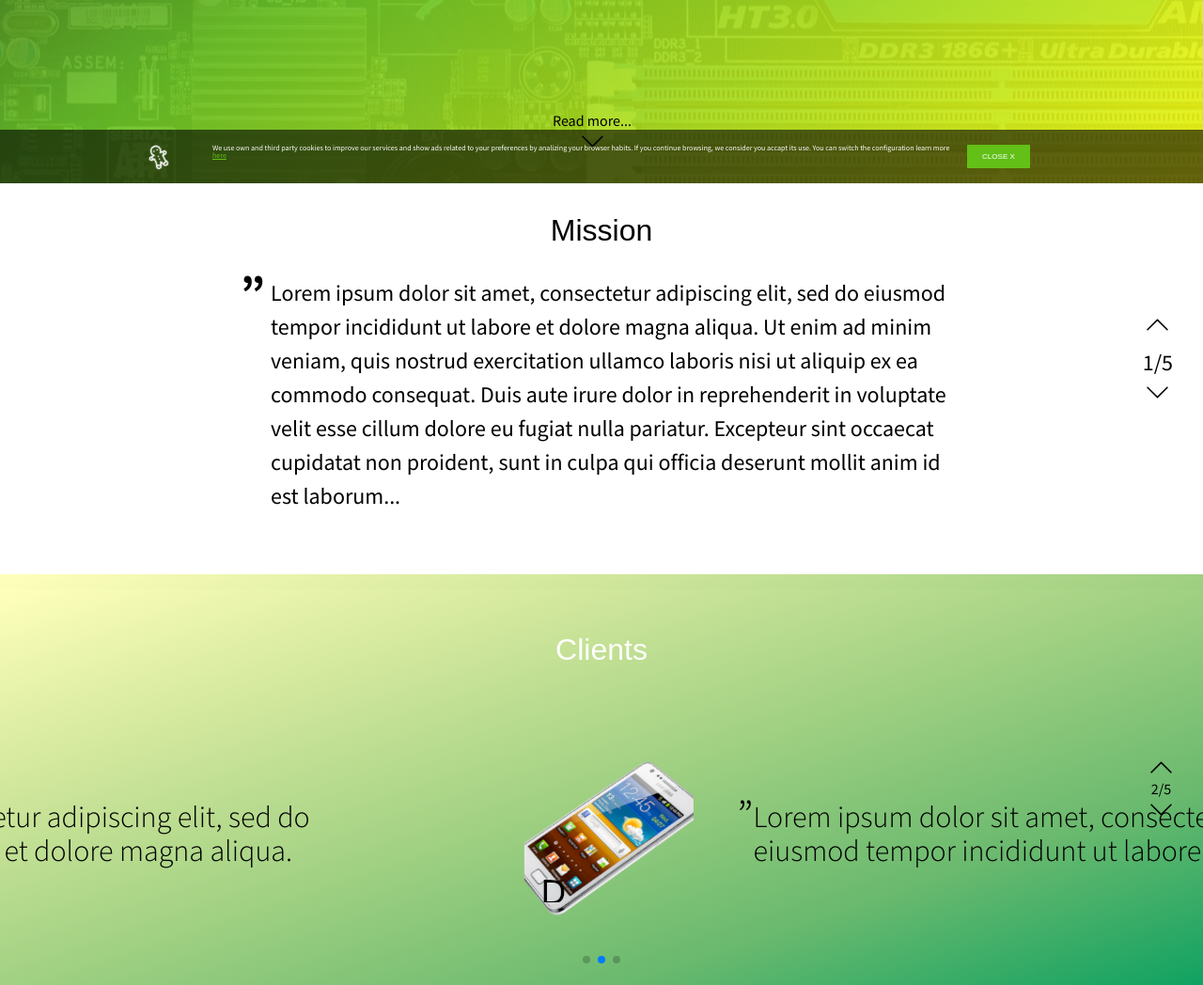
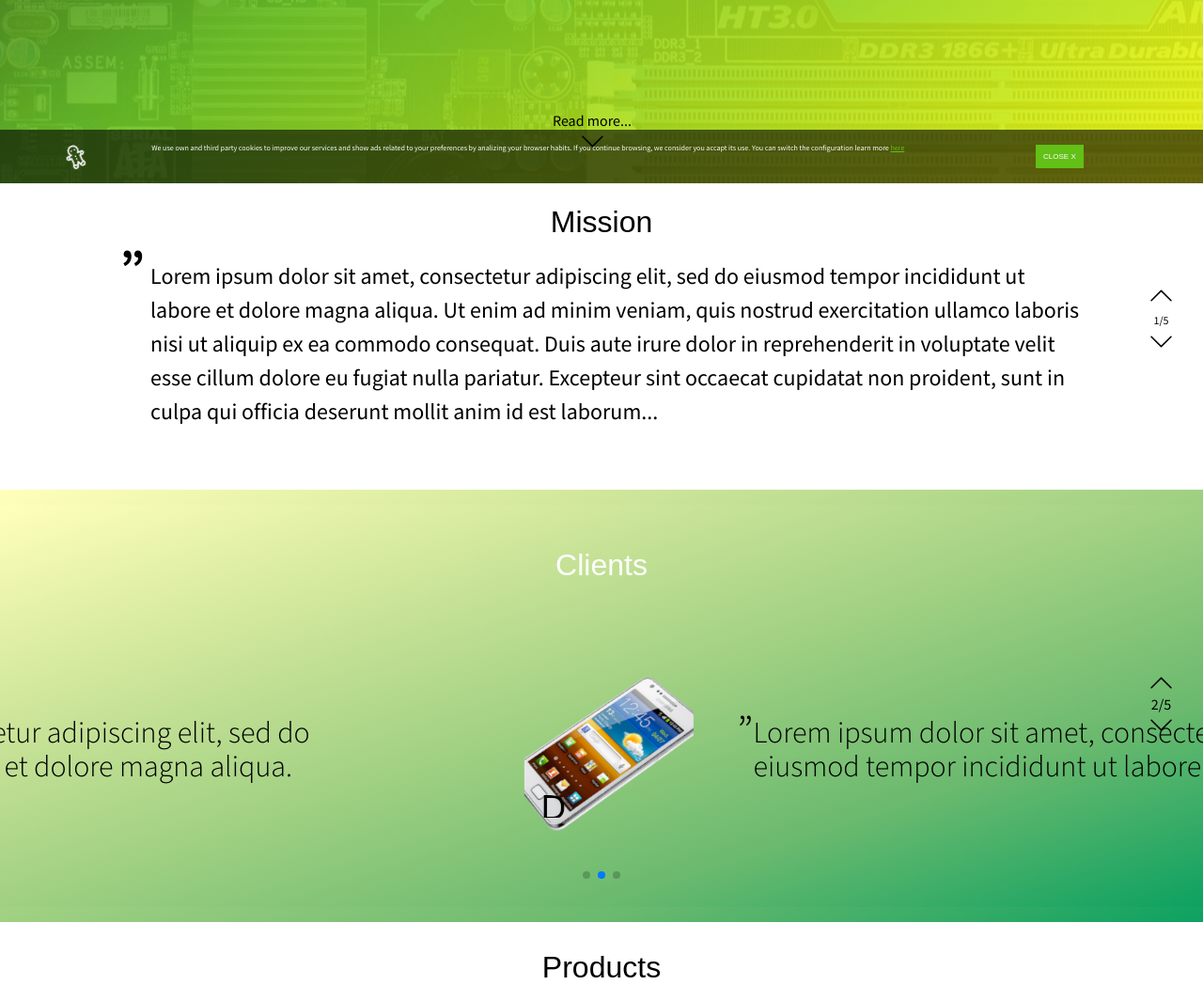
Before and after one commit to gosciewska/praktyki, a plain HTML site: page web/index.html in a window 1280 px wide. Shown: the part 605-1653 px from the top of the page at 94% size. Drawn offline with nearby package versions, Linux system fonts and the light colour scheme; a web font is replaced by a local one.

Commit message:
final v.2

```diff
--- a/web/css/style.css
+++ b/web/css/style.css
@@ -80,7 +80,7 @@ h2,
 
 button,
 .btn {
-  padding: 8px 16px;
+  padding: 8px;
   color: #ffffff;
   background-color: #62c017;
   display: block;
@@ -154,7 +154,7 @@ button,
     bottom: 0;
     background-color: rgba(0, 0, 0, 0.6);
     color: #ffffff;
-    padding: 16px 128px;
+    padding: 16px 32px;
     font-size: 8px; }
     .hero-cookies_img {
       background-image: url(../img/gingerbread2.png);
@@ -168,11 +168,12 @@ button,
     .hero-cookies_info {
       float: left;
       width: 80%;
-      padding: 0 16px; }
+      padding: 0 32px; }
       .hero-cookies_info a {
         color: #62c017; }
     .hero-cookies_btn {
-      float: left; }
+      float: left;
+      width: 10%; }
   .hero-h1 {
     position: relative;
     text-align: center;
@@ -243,7 +244,6 @@ button,
   .menu__nav {
     position: relative;
     top: 96px;
-    text-align: center;
     display: -webkit-box;
     display: -ms-flexbox;
     display: flex;
@@ -264,7 +264,8 @@ button,
     .menu {
       -webkit-box-pack: center;
           -ms-flex-pack: center;
-              justify-content: center; }
+              justify-content: center;
+      text-align: center; }
       .menu__nav {
         -webkit-box-orient: horizontal;
         -webkit-box-direction: normal;
@@ -283,19 +284,26 @@ button,
 
 .mission {
   position: relative;
-  font-size: 24px;
-  line-height: 36px;
+  font-size: 12px;
+  line-height: 18px;
   margin-bottom: 64px; }
 
 .content {
   width: 60%;
   margin: 0 auto; }
   .content__text--first {
-    font-size: 48px;
+    font-size: 32px;
     font-weight: bold;
     position: absolute; }
+    @media (min-width: 768px) {
+      .content__text--first {
+        font-size: 48px; } }
   .content__text--second {
     margin: 0 0 0 32px; }
+    @media (min-width: 768px) {
+      .content__text--second {
+        font-size: 24px;
+        line-height: 36px; } }
 
 .swiper {
   position: relative;
@@ -464,9 +472,10 @@ button,
   margin: 32px 0; }
 
 .content {
-  margin: 0 auto; }
+  margin: 0 auto;
+  width: 80%; }
   .content-text {
-    margin: 32px; }
+    margin: 32px 8px; }
   .content-checkbox {
     margin: 32px 0; }
 
@@ -526,7 +535,7 @@ form {
   position: relative;
   background-color: #000000;
   color: #ffffff;
-  padding: 16px 128px;
+  padding: 16px 64px;
   font-weight: 300; }
   .footer .arrow-icon--up {
     background-color: #ffffff; }
```
Also changed, not shown: web/index.html (+0 -2 lines).
